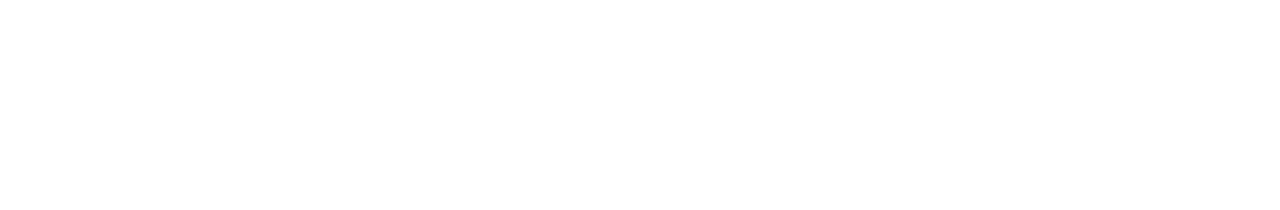
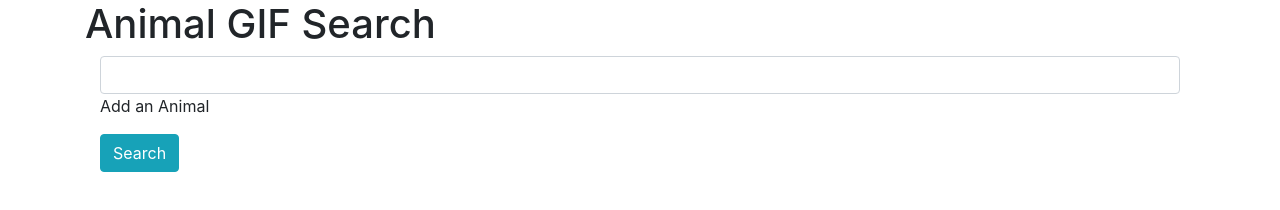
Before and after one commit to Cabbott118/GIPHY, a plain HTML site: page index.html in a window 1280 px wide. Drawn offline with nearby package versions, Linux system fonts and the light colour scheme.

Commit message:
Updated Index

```diff
--- a/index.html
+++ b/index.html
@@ -1,12 +1,46 @@
 <!DOCTYPE html>
 <html lang="en">
+
 <head>
     <meta charset="UTF-8">
     <meta name="viewport" content="width=device-width, initial-scale=1.0">
     <meta http-equiv="X-UA-Compatible" content="ie=edge">
-    <title>Giphy</title>
+    <link rel="stylesheet" href="https://stackpath.bootstrapcdn.com/bootstrap/4.3.1/css/bootstrap.min.css"
+        integrity="sha384-ggOyR0iXCbMQv3Xipma34MD+dH/1fQ784/j6cY/iJTQUOhcWr7x9JvoRxT2MZw1T" crossorigin="anonymous">
+    <link rel="stylesheet" href="assets/css/style.css">
+    <title>Giphy API</title>
 </head>
+
 <body>
+    <div class="container">
+        <h1>Animal GIF Search</h1>
+        <div class="bigBox">
+            <div class="buttonFormArea">
+                <div class="container buttonArea">
+                    <div id="buttonArea">
 
+                    </div>
+                </div>
+
+                <div class="container searchArea">
+                    <form id="input-form">
+                        <input type="text" class="form-control searchBar" id="userInput">
+                        <p>Add an Animal</p>
+                        <input class="btn btn-info" id="addAnimal" type="submit" value="Search">
+                    </form>
+                </div>
+            </div>
+        </div>
+
+        <div class="container bigGifArea">
+            <div id="gifArea" class="row"></div>
+        </div>
+
+    </div>
+
+
+    <script src="https://cdnjs.cloudflare.com/ajax/libs/jquery/3.2.1/jquery.min.js"></script>
+    <script src="assets/javascript/app.js"></script>
 </body>
+
 </html>
```
